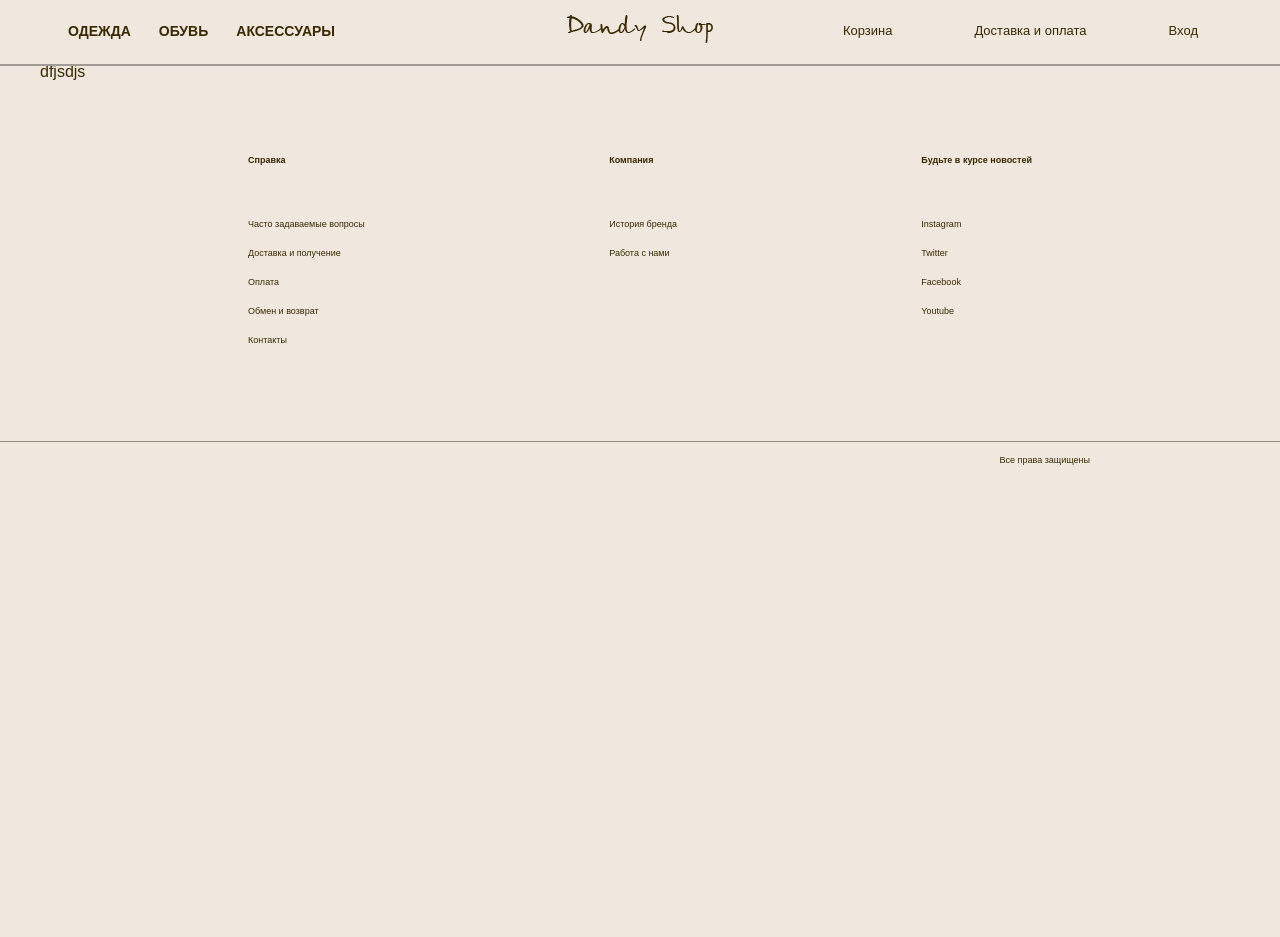
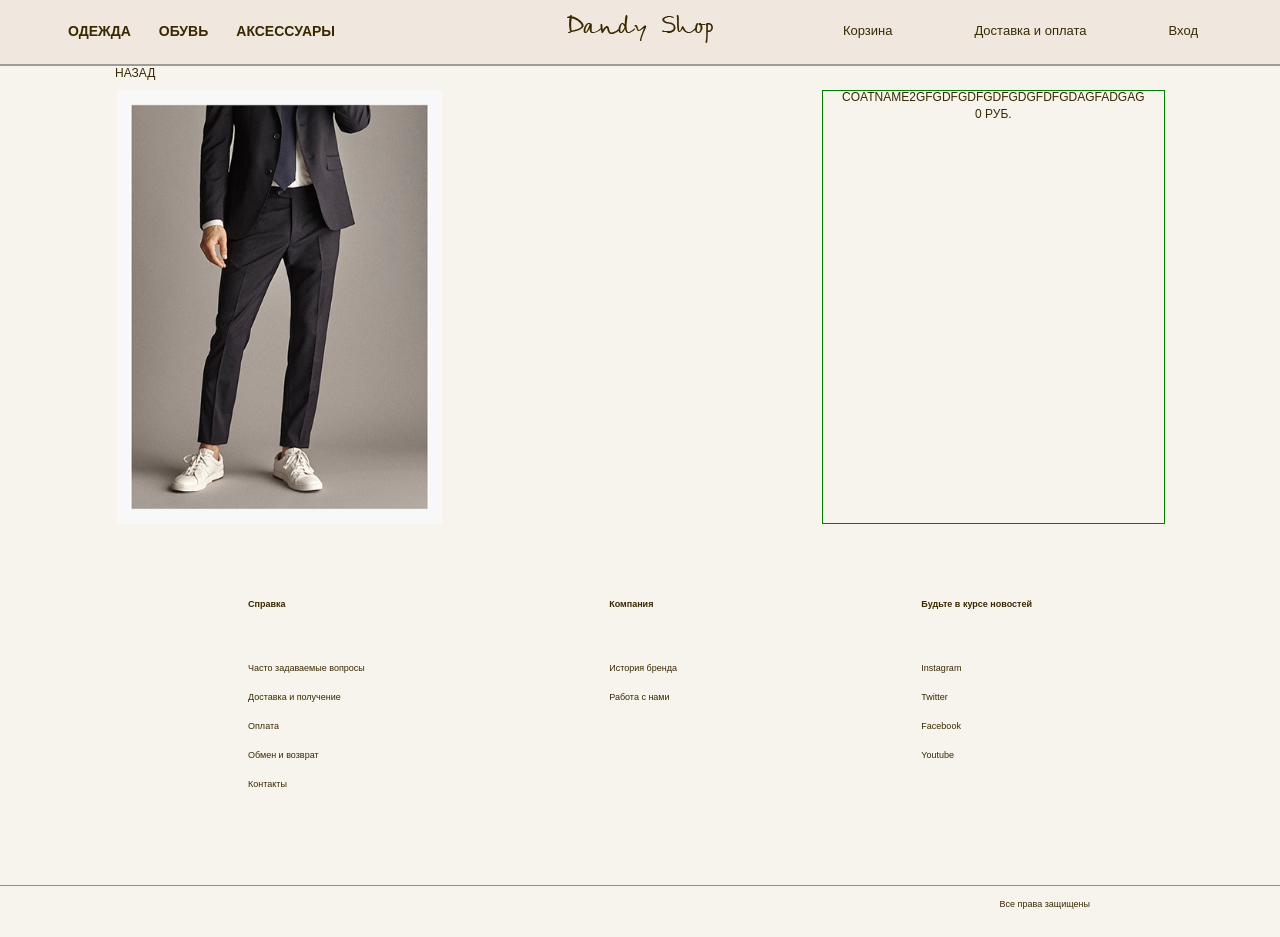
Before and after one commit to YunusovSamat/onlineStore, a Django app: a page that uses productApp/templates/productApp/product.html in a window 1280 px wide. Before the commit the page ends 465 px from the top, so only its background shows below. Run offline with Django 3.2, Linux system fonts and the light colour scheme; data comes from the database, SQL or seed files in the repository; both versions use the stored data as it was after the commit.

Commit message:
Added css and html code to productApp.

```diff
--- a/catalogApp/templates/catalogApp/catalog.html
+++ b/catalogApp/templates/catalogApp/catalog.html
@@ -88,7 +88,7 @@
                                 </div>
 
 
-                                <a href="#" class="link_text">
+                                <a href="{% url 'productApp:product' product.slug %}" class="link_text">
                                     <h3>{{ product.name }}</h3>
                                     <h3>{{ product.price|intcomma }} руб.</h3>
                                 </a>
--- a/productApp/static/productApp/css/product_style.css
+++ b/productApp/static/productApp/css/product_style.css
@@ -0,0 +1,49 @@
+.container-2 {
+    max-width: 1050px;
+	margin: 0 auto;
+}
+
+.back {
+    margin-bottom: 10px;
+}
+
+.back a{
+    font-size: 12px;
+    color: #3a2900;
+    text-decoration: none;
+    text-transform: uppercase;
+}
+
+.block_product {
+    /*border: 1px solid red;*/
+    display: grid;
+    grid-template-columns: 2fr 1fr;
+    grid-column-gap: 20px;
+    justify-content: space-between;
+}
+
+.tile_images {
+    /*border: 1px solid blue;*/
+    display: grid;
+    grid-template-columns: 1fr 1fr;
+    justify-items: center;
+    grid-column-gap: 30px;
+    grid-row-gap: 30px;
+    justify-content: space-between;
+}
+
+.tile_images img {
+    width: 325px;
+}
+
+.block_text {
+    border: 1px solid green;
+}
+
+.block_text h2 {
+    font-size: 12px;
+    color: #3a2900;
+    text-transform: uppercase;
+    text-align: center;
+    margin-bottom: 5px;
+}
--- a/productApp/templates/productApp/product.html
+++ b/productApp/templates/productApp/product.html
@@ -26,9 +26,25 @@
 
 
 {% block context %}
+    <section class="back">
+        <div class="container-2">
+            <a href="javascript:history.go(-1)">Назад</a>
+        </div>
+    </section>
+
     <section class="product">
-        <div class="container">
-            <h1>dfjsdjs</h1>
+        <div class="container-2">
+            <div class="block_product">
+                <div class="tile_images">
+                    {% for image in product.images_product.all %}
+                        <img src="{{ image.image.url }}" alt="">
+                    {% endfor %}
+                </div>
+                <div class="block_text">
+                    <h2>{{ product.name }}gfgdfgdfgdfgdgfdfgdagfadgag</h2>
+                    <h2>{{ product.price|intcomma }} руб.</h2>
+                </div>
+            </div>
         </div>
     </section>
 
--- a/static/css/base_style.css
+++ b/static/css/base_style.css
@@ -1,7 +1,7 @@
 body {
 	font-family: "century gothic", sans-serif;
 	color: #3a2900;
-	background-color: #f0e8de;
+	background-color: #f7f3ed;
 }
 
 .container {
```
Also changed, not shown: db.sqlite3.
